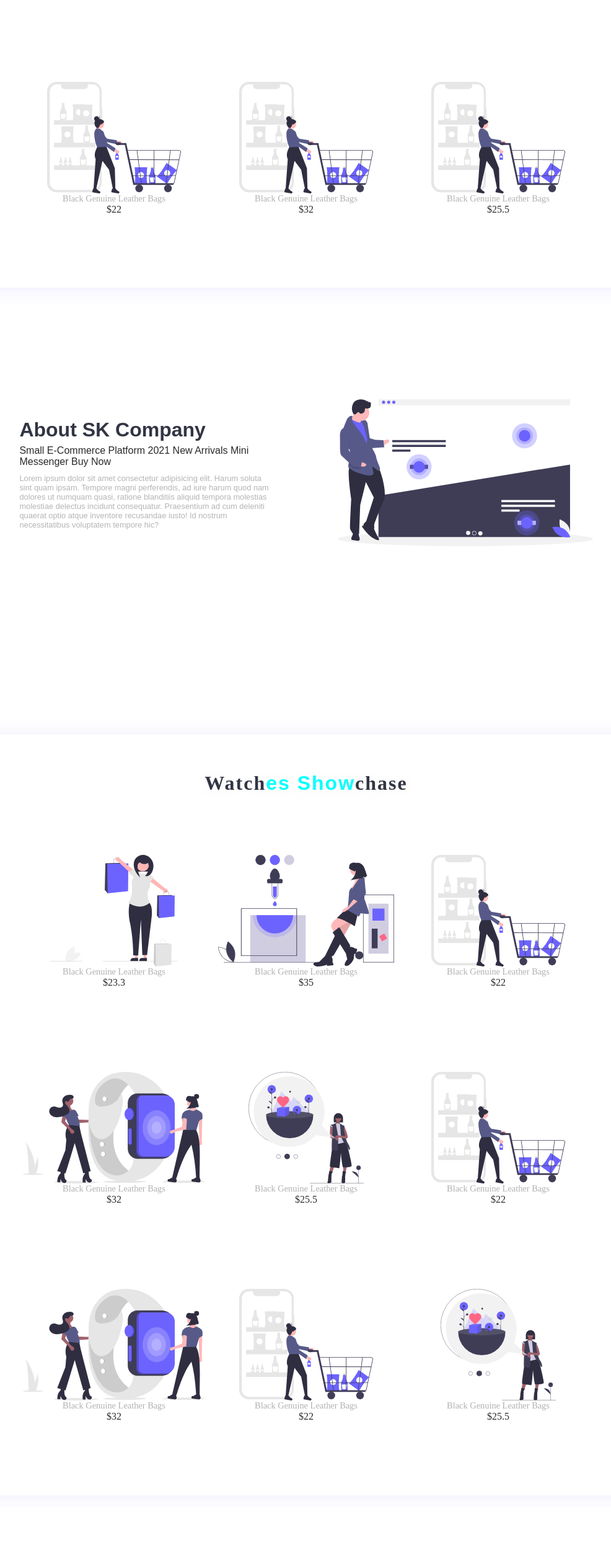
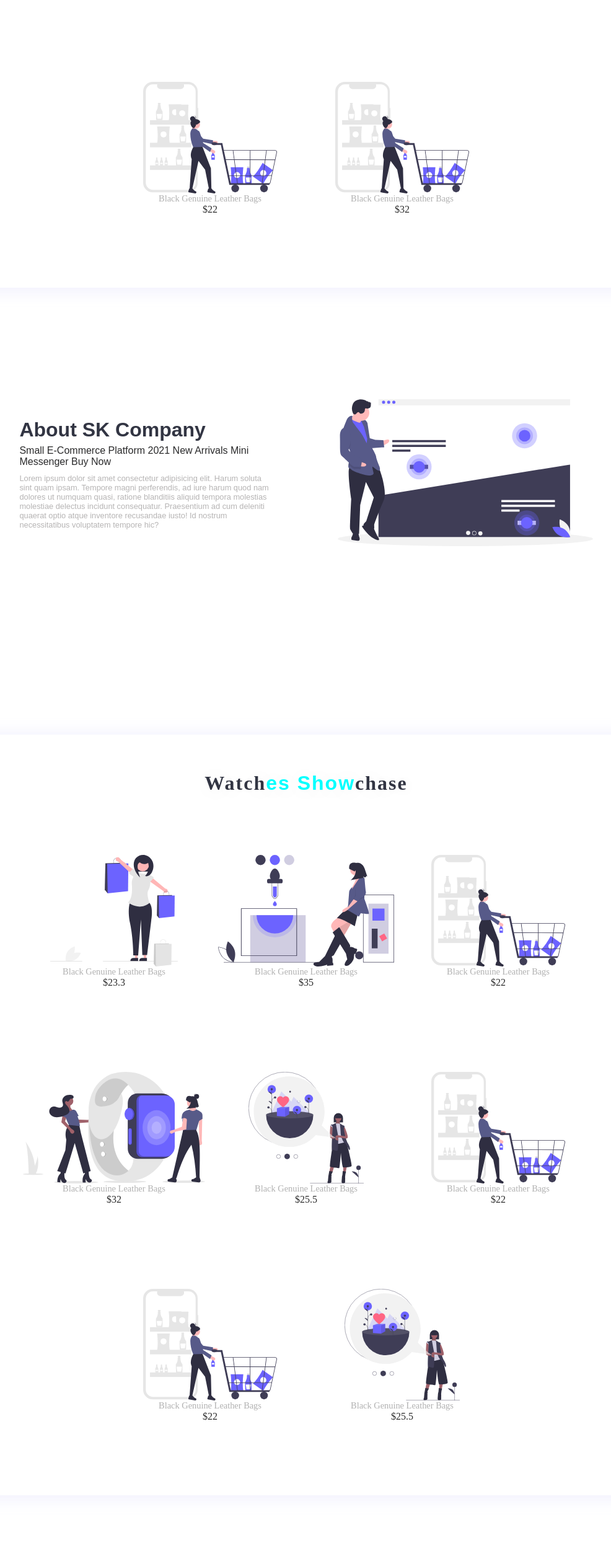
Before and after one commit to ShahadatMIa1081/Goriber-E-commerce, a plain HTML site: page index.html in a window 1280 px wide. Shown: the part 1343-3840 px from the top of the page at 62% size, without its empty margins (146-1132 px from the left). Drawn offline with Linux system fonts and the light colour scheme.

Commit message:
Update index.html

```diff
--- a/index.html
+++ b/index.html
@@ -86,13 +86,7 @@
                 <a href="#">$32</a>
                 <a href="#" class="Buybtn">Add to Cart</a>
             </div>
-            <div
-            class="productbox">
-                <img src="images/image6.svg" alt="">
-                <p>Black Genuine Leather Bags</p>
-                <a href="#">$25.5</a>
-                <a href="#" class="Buybtn">Add to Cart</a>
-            </div>
+
         </div>
 
 
@@ -148,13 +142,7 @@
                 <a href="#">$22</a>
                 <a href="#" class="Buybtn">Add to Cart</a>
             </div>
-            <div
-            class="productbox">
-                <img src="images/image7.svg" alt="">
-                <p>Black Genuine Leather Bags</p>
-                <a href="#">$32</a>
-                <a href="#" class="Buybtn">Add to Cart</a>
-            </div>
+
             <div class="productbox">
                 <img src="images/image6.svg" alt="">
                 <p>Black Genuine Leather Bags</p>
```
